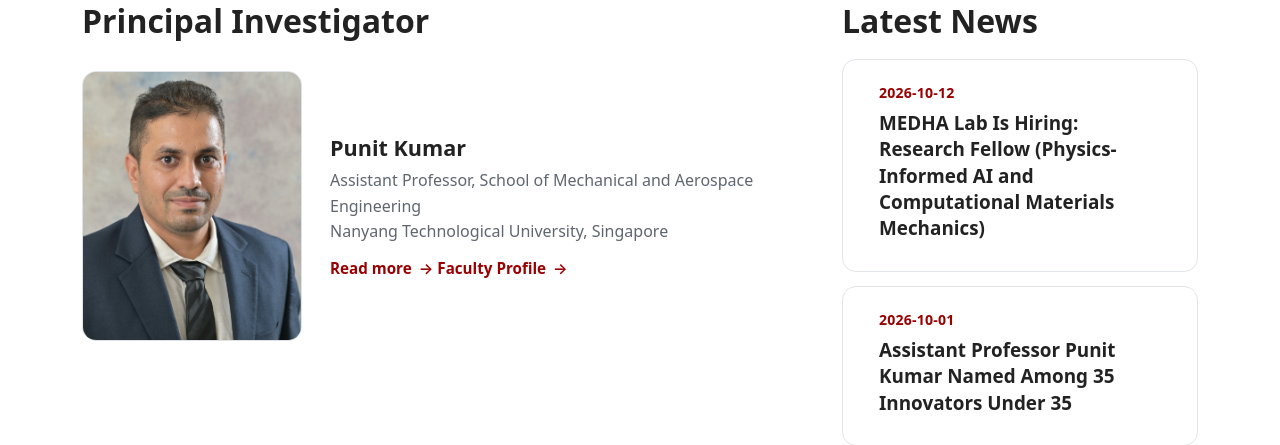
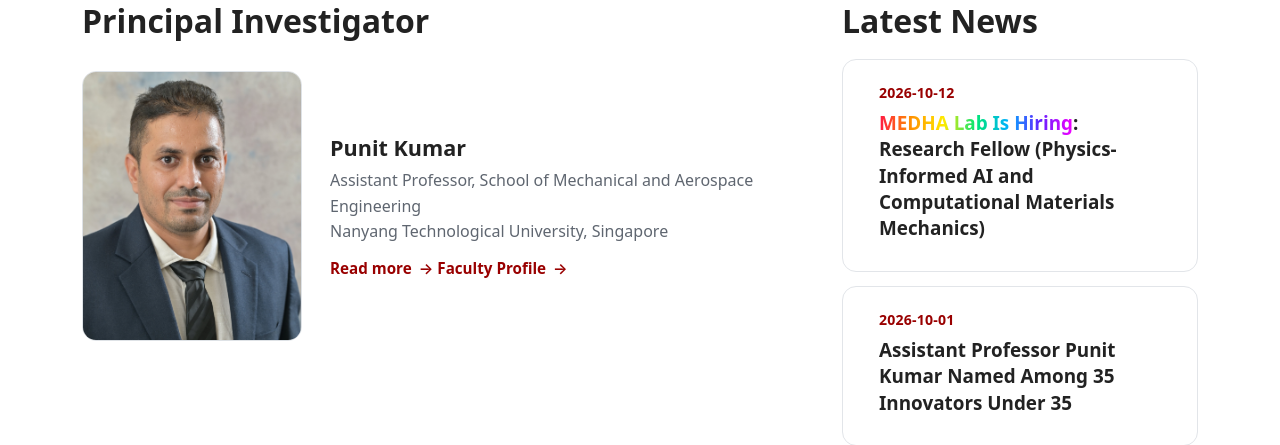
Before and after one commit to MEDHALab/medhalab.github.io, a Flask app: page / in a window 1280 px wide. Shown: the part 848-1293 px from the top of the page. Run offline with Flask 3, Linux system fonts and the light colour scheme.

Commit message:
Update style.css

```diff
--- a/static/css/style.css
+++ b/static/css/style.css
@@ -2940,3 +2940,21 @@ main {
         margin: 0 auto;
     }
 }
+
+/* Rainbow highlight for the hiring announcement in Latest News */
+.hiring-highlight {
+    background: linear-gradient(
+        90deg,
+        #ff1744,
+        #ff9100,
+        #ffea00,
+        #00e676,
+        #00b0ff,
+        #651fff,
+        #f500ff
+    );
+    background-clip: text;
+    -webkit-background-clip: text;
+    -webkit-text-fill-color: transparent;
+    font-weight: 800;
+}
```
